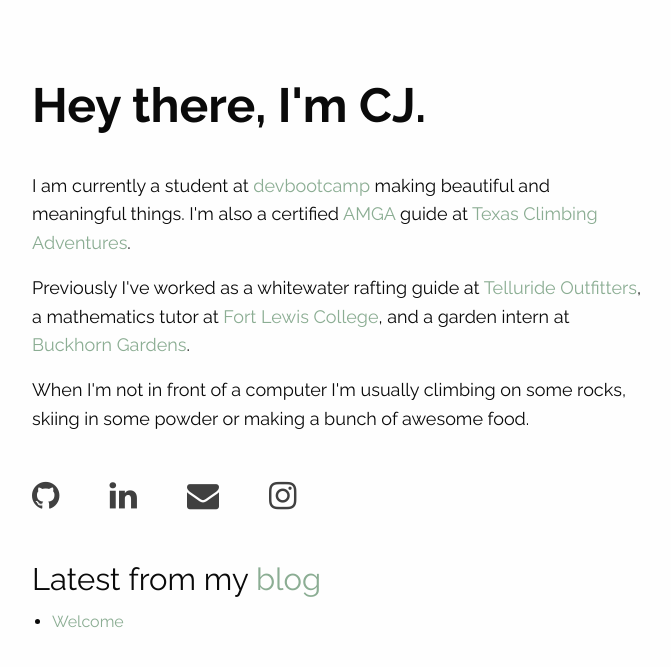
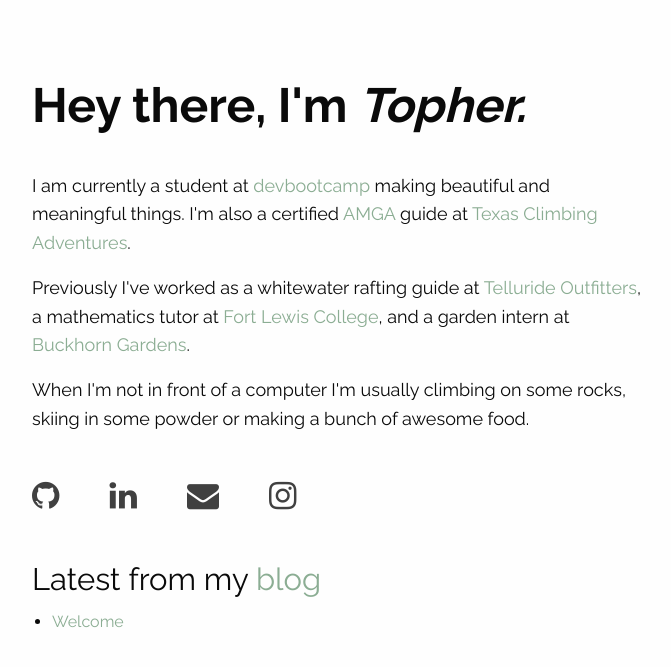
Before and after one commit to cjessett/jekyll, a Jekyll site: the page built from index.html, in a window 1280 px wide. Shown: the top 667 px of the page, without its empty margins (303-974 px from the left). Built offline with Jekyll 4.4.1, drawn with Linux system fonts in a browser that asks for light colours; nearby versions of some CDN libraries.

Commit message:
Updated '/index.html' via CloudCannon

```diff
--- a/index.html
+++ b/index.html
@@ -2,11 +2,11 @@
 layout: default
 title: Home
 description: This is my site. Welcome.
-keywords: cj jessett, landing page
+keywords: 'cj jessett, landing page'
 ---
 
 
-  <h1 class="editable">Hey there, I'm CJ.</h1>
+  <h1 class="editable">Hey there, I'm <em><strong>Topher.</strong></em><strong></strong></h1>
 
   <p>I am currently a student at <a href="https://devbootcamp.com">devbootcamp</a> making beautiful and meaningful
     things. I'm also a certified <a href="https://amga.com">AMGA</a> guide at <a href="http://www.texasclimbingadventures.com">Texas Climbing Adventures</a>.</p>
```
